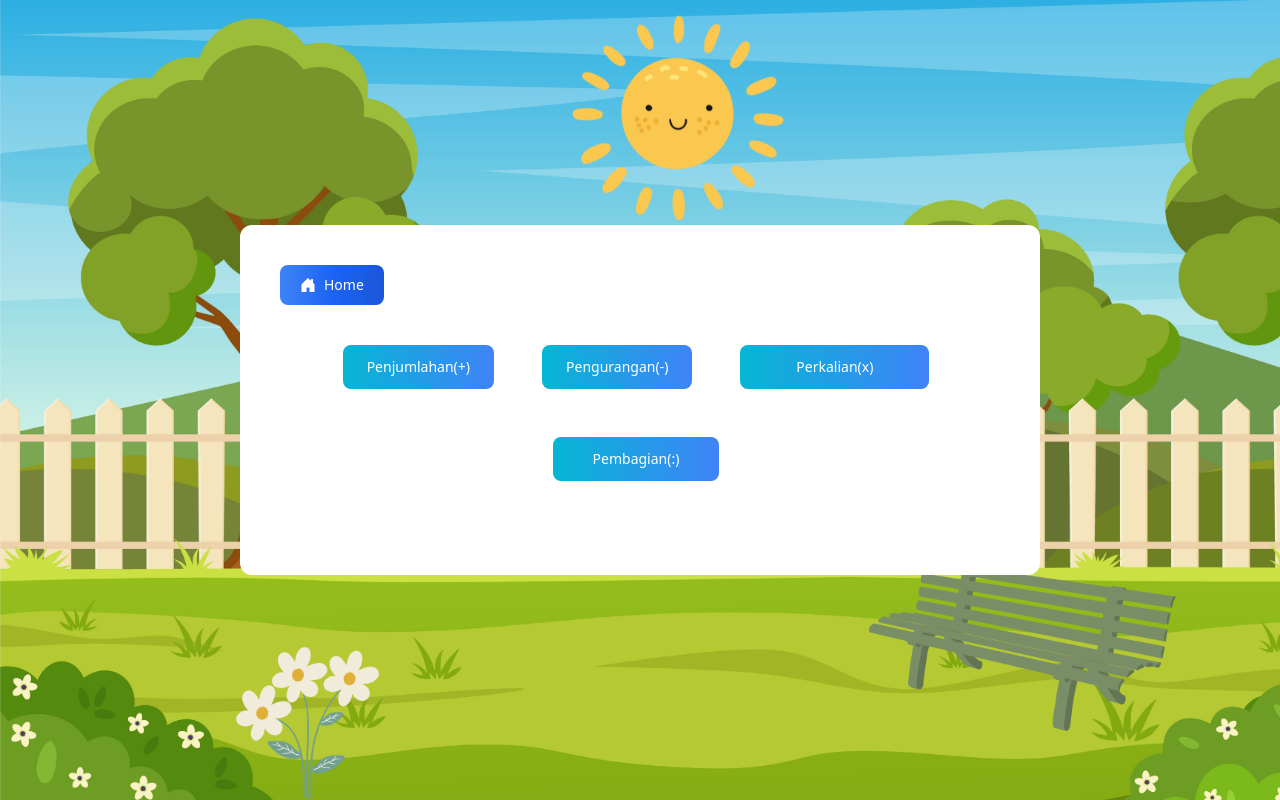
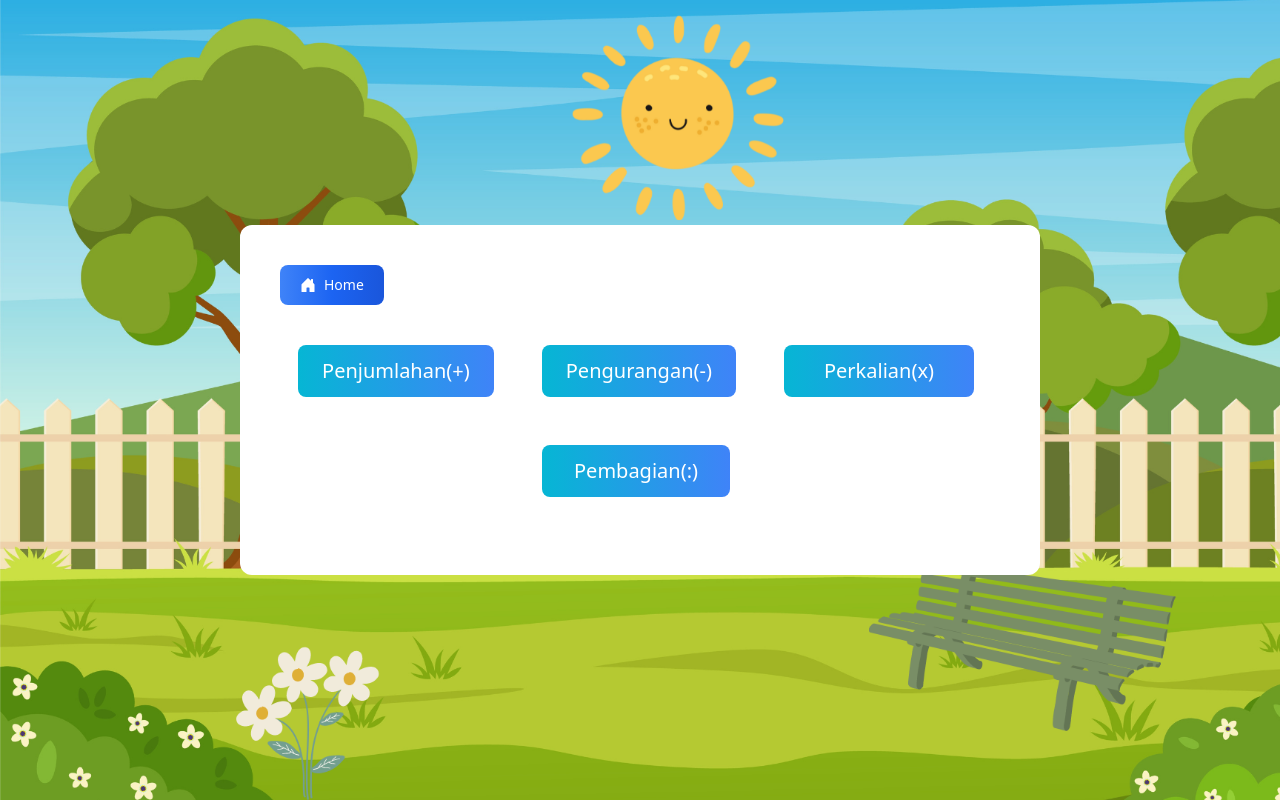
Before and after one commit to IlhamM3/Web-Calistung, a Vue app: page /belajar/menghitung in a window 1280 px wide. Built offline with nearby package versions, Linux system fonts and the light colour scheme.

Commit message:
fixed bug

```diff
--- a/src/components/Menghitung.vue
+++ b/src/components/Menghitung.vue
@@ -12,16 +12,16 @@
                 </button>
                 <div class="flex flex-wrap items-center justify-center gap-10 mt-10">
                     <button
-                        class="px-6 py-3 mb-2 text-sm text-3xl font-medium font-bold text-center text-white rounded-lg bg-gradient-to-r from-cyan-500 to-blue-500 hover:bg-gradient-to-bl focus:ring-4 focus:outline-none focus:ring-cyan-300 dark:focus:ring-cyan-800 me-2"
+                        class="px-6 py-3 mb-2 text-sm text-xl font-medium font-bold text-center text-white rounded-lg bg-gradient-to-r from-cyan-500 to-blue-500 hover:bg-gradient-to-bl focus:ring-4 focus:outline-none focus:ring-cyan-300 dark:focus:ring-cyan-800 me-2"
                         @click="selectOperator('+')">Penjumlahan(+)</button>
                     <button
-                        class="px-6 py-3 mb-2 text-sm text-3xl font-medium font-bold text-center text-white rounded-lg bg-gradient-to-r from-cyan-500 to-blue-500 hover:bg-gradient-to-bl focus:ring-4 focus:outline-none focus:ring-cyan-300 dark:focus:ring-cyan-800 me-2"
+                        class="px-6 py-3 mb-2 text-sm text-xl font-medium font-bold text-center text-white rounded-lg bg-gradient-to-r from-cyan-500 to-blue-500 hover:bg-gradient-to-bl focus:ring-4 focus:outline-none focus:ring-cyan-300 dark:focus:ring-cyan-800 me-2"
                         @click="selectOperator('-')">Pengurangan(-)</button>
                     <button
-                        class="py-3 mb-2 text-sm text-3xl font-medium font-bold text-center text-white rounded-lg px-14 bg-gradient-to-r from-cyan-500 to-blue-500 hover:bg-gradient-to-bl focus:ring-4 focus:outline-none focus:ring-cyan-300 dark:focus:ring-cyan-800 me-2"
+                        class="px-10 py-3 mb-2 text-sm text-xl font-medium font-bold text-center text-white rounded-lg bg-gradient-to-r from-cyan-500 to-blue-500 hover:bg-gradient-to-bl focus:ring-4 focus:outline-none focus:ring-cyan-300 dark:focus:ring-cyan-800 me-2"
                         @click="selectOperator('*')">Perkalian(x)</button>
                     <button
-                        class="px-10 py-3 mb-2 text-sm text-3xl font-medium font-bold text-center text-white rounded-lg bg-gradient-to-r from-cyan-500 to-blue-500 hover:bg-gradient-to-bl focus:ring-4 focus:outline-none focus:ring-cyan-300 dark:focus:ring-cyan-800 me-2"
+                        class="px-8 py-3 mb-2 text-sm text-xl font-medium font-bold text-center text-white rounded-lg bg-gradient-to-r from-cyan-500 to-blue-500 hover:bg-gradient-to-bl focus:ring-4 focus:outline-none focus:ring-cyan-300 dark:focus:ring-cyan-800 me-2"
                         @click="selectOperator('/')">Pembagian(:)</button>
                 </div>
             </div>
```
